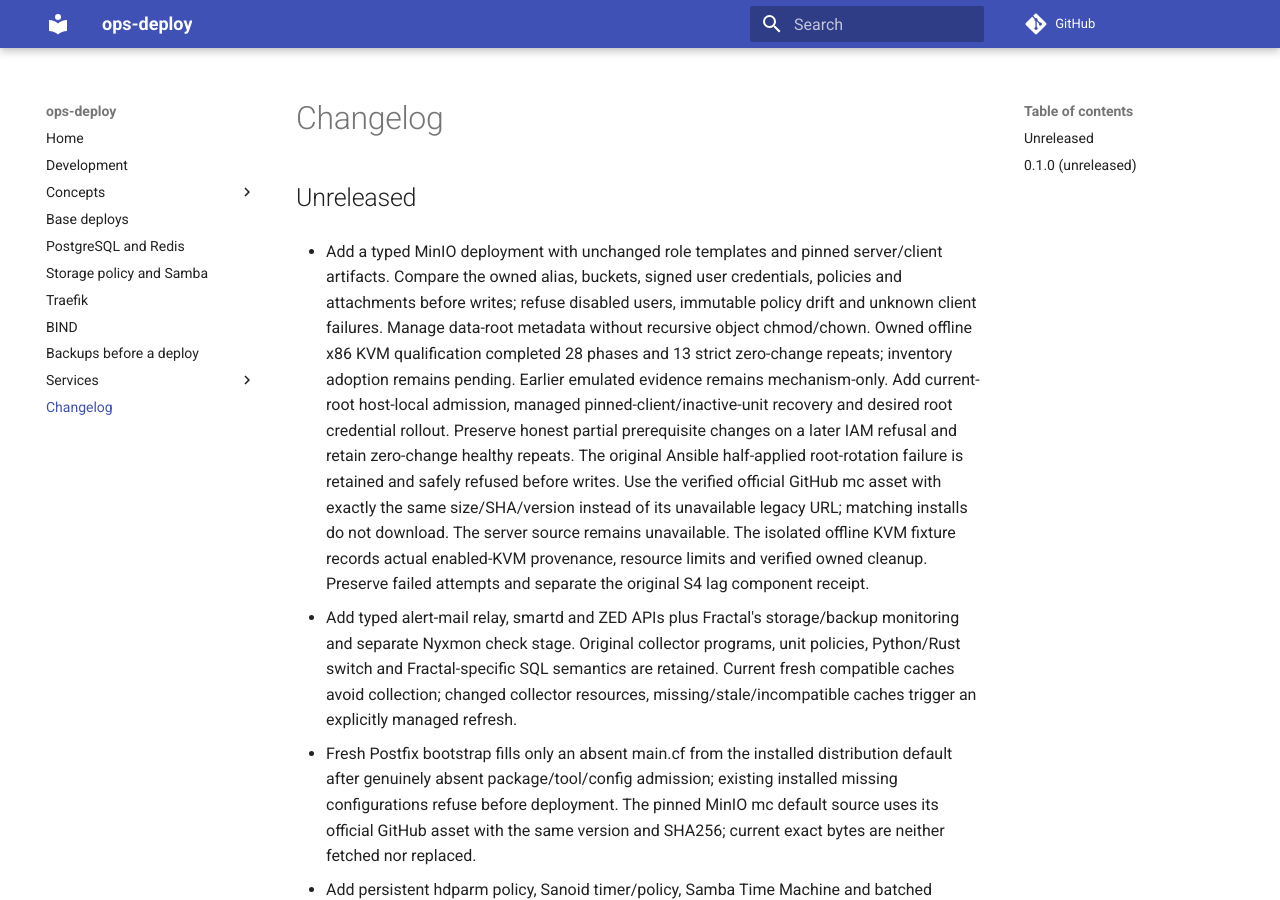
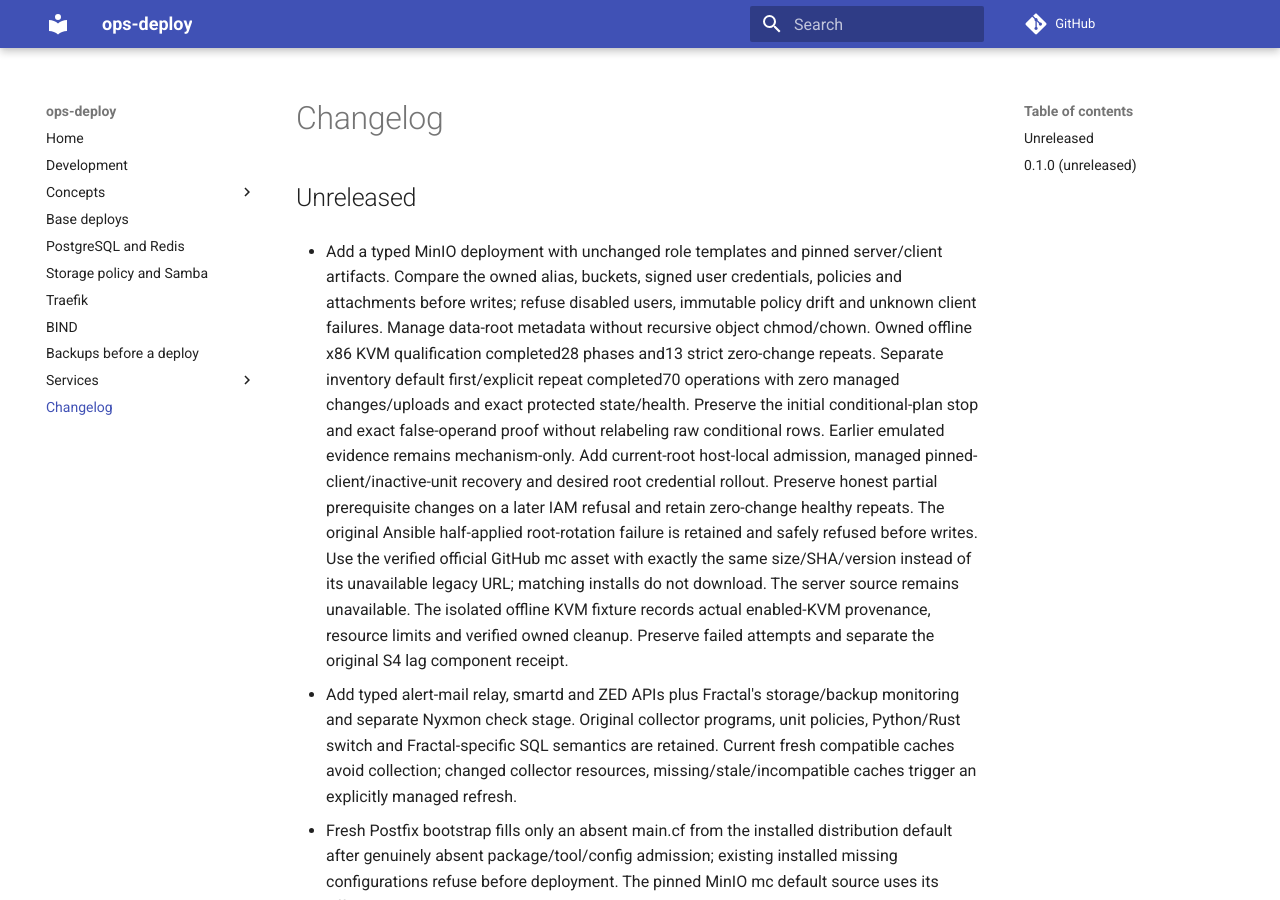
Before and after one commit to ephes/ops-deploy, an MkDocs documentation site: the page built from docs/changelog.md, in a window 1280 px wide and 900 px high. Built offline with MkDocs 1.6.1 and Material for MkDocs 9.7.7, drawn with Linux system fonts in a browser that asks for light colours; comment, search, counter and statistics services are not loaded.

Commit message:
Document MinIO inventory first and repeat qualification

```diff
--- a/docs/changelog.md
+++ b/docs/changelog.md
@@ -7,8 +7,11 @@
   credentials, policies and attachments before writes; refuse disabled users,
   immutable policy drift and unknown client failures. Manage data-root metadata
   without recursive object chmod/chown. Owned offline x86 KVM qualification
-  completed 28 phases and 13 strict zero-change repeats; inventory adoption remains
-  pending. Earlier emulated evidence remains mechanism-only. Add current-root
+  completed28 phases and13 strict zero-change repeats. Separate inventory default
+  first/explicit repeat completed70 operations with zero managed changes/uploads
+  and exact protected state/health. Preserve the initial conditional-plan stop
+  and exact false-operand proof without relabeling raw conditional rows. Earlier
+  emulated evidence remains mechanism-only. Add current-root
   host-local admission, managed pinned-client/inactive-unit recovery and desired
   root credential rollout. Preserve honest partial prerequisite changes on a later
   IAM refusal and retain zero-change healthy repeats. The original Ansible
```
Also changed, not shown: docs/services/minio.md (+33 -7 lines).
